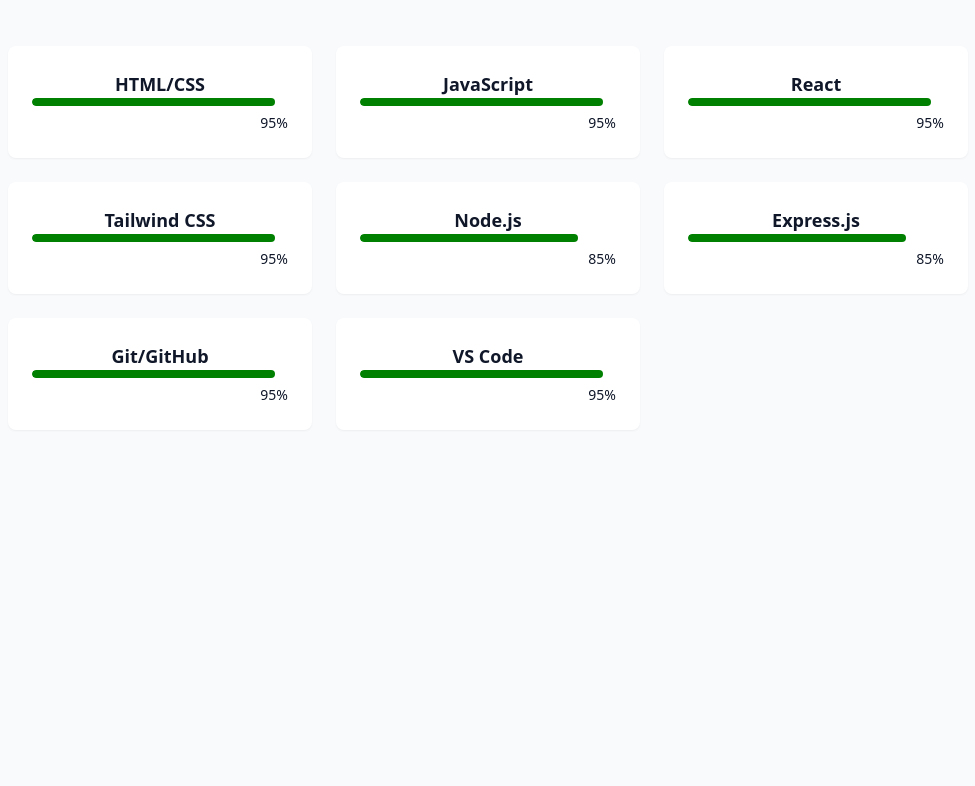
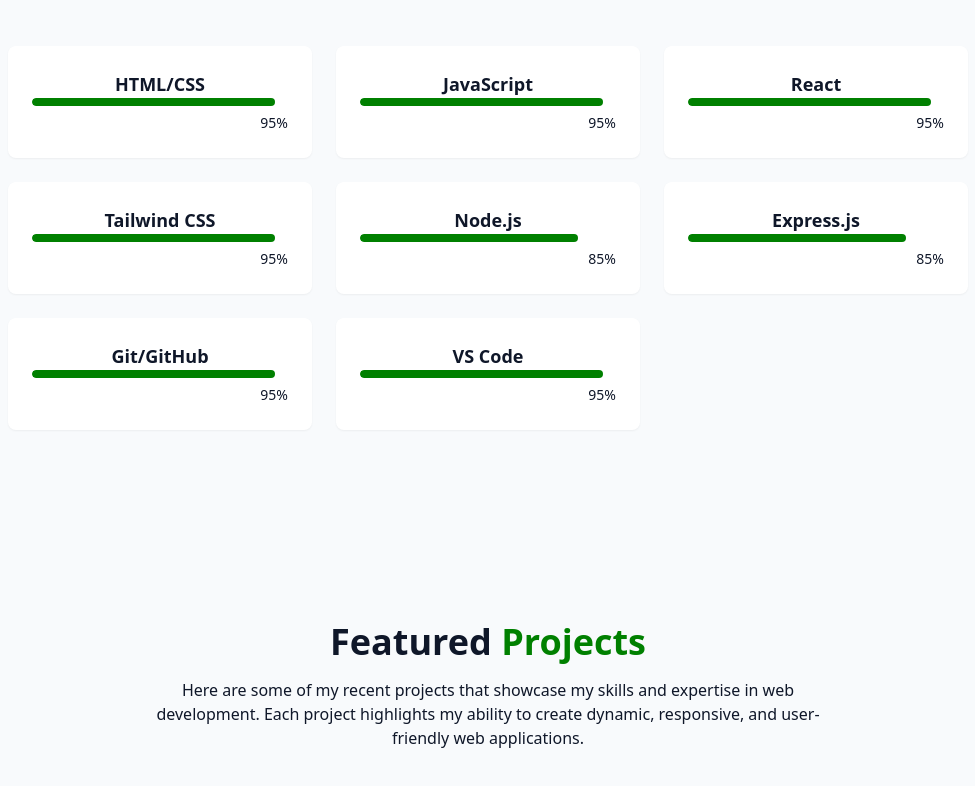
Before and after one commit to NattapatJanchaysang/Portfolio, a React (Vite) app: page / in a window 1280 px wide. Shown: the part 1734-2520 px from the top of the page, without its empty margins (152-1127 px from the left). Before the commit the page ends 2260 px from the top, so only its background shows below. Built offline with nearby package versions, Linux system fonts and the light colour scheme.

Commit message:
Fixed NavBarbg Plus Making ProjectsSection

```diff
--- a/src/components/NavBar.jsx
+++ b/src/components/NavBar.jsx
@@ -31,8 +31,8 @@
 
 
     return (
-    <nav className={cn("fixed w-full z-40 transition-all duration-300" ,
-        isscrolled ? "py-3 bg-background/80 backdrop-blur-md shadow-md" : "py-5 bg-transparent")}>
+    <nav className={cn("fixed w-full z-40  bg-background/90" ,
+        isscrolled ? "py-3 bg-background/80 backdrop-blur-md shadow-md" : "py-5")}>
 
         <div className="container flex items-center justify-between">
 
--- /dev/null
+++ b/src/components/ProjectsSection.jsx
@@ -0,0 +1,39 @@
+
+const Projects = [
+    {
+        id: 1,
+        title: "Iotwebsite",
+        description: "A website for monitoring and controlling IoT devices in real-time, featuring data visualization and user authentication.",
+        Image: "/Projects/iotwebsite.png",
+        tags: ["HTML", "CSS", "JavaScript", "Express.js", "Node.js"],
+        demoUrl: "https://iot-webdev-sigma.vercel.app/index.html",
+        githubUrl: "https://github.com/NattapatJanchaysang/Project-Webdevelopment"
+    },
+
+    {
+        id: 2,
+        title: "Iotwebsite",
+        description: "A website for monitoring and controlling IoT devices in real-time, featuring data visualization and user authentication.",
+        Image: "/Projects/iotwebsite.png",
+        tags: ["HTML", "CSS", "JavaScript", "Express.js", "Node.js"],
+        demoUrl: "https://iot-webdev-sigma.vercel.app/index.html",
+        githubUrl: "https://github.com/NattapatJanchaysang/Project-Webdevelopment"
+    },
+
+]
+
+export const ProjectsSection = () => {
+    return (
+        <section id="projects" className="py-24 px-4 relative">
+            <div className="container mx-auto max-w-5xl">
+                <h2 className="text-3xl md:text-4xl font-bold mb-4 text-center">
+                    Featured <span className="text-primary"> Projects</span>
+                </h2>
+
+                <p className="text-center text-muted-foreground mb-12 max-w-2xl mx-auto">
+                    Here are some of my recent projects that showcase my skills and expertise in web development. Each project highlights my ability to create dynamic, responsive, and user-friendly web applications.
+                </p>
+            </div>
+        </section>
+    )
+}
--- a/src/pages/Home.jsx
+++ b/src/pages/Home.jsx
@@ -4,6 +4,7 @@
 import { Herosection } from "@/components/Herosection";
 import { AboutSection } from "@/components/Aboutsection";
 import { Skillssection } from "@/components/Skillssection";
+import { ProjectsSection } from "@/components/ProjectsSection";
 
 const Home = () => {
     return (
@@ -20,6 +21,7 @@
             <Herosection />
             <AboutSection />
             <Skillssection />
+            <ProjectsSection />
             </main>
 
 
```
Also changed, not shown: public/Projects/Iotwebsite.png (added).
